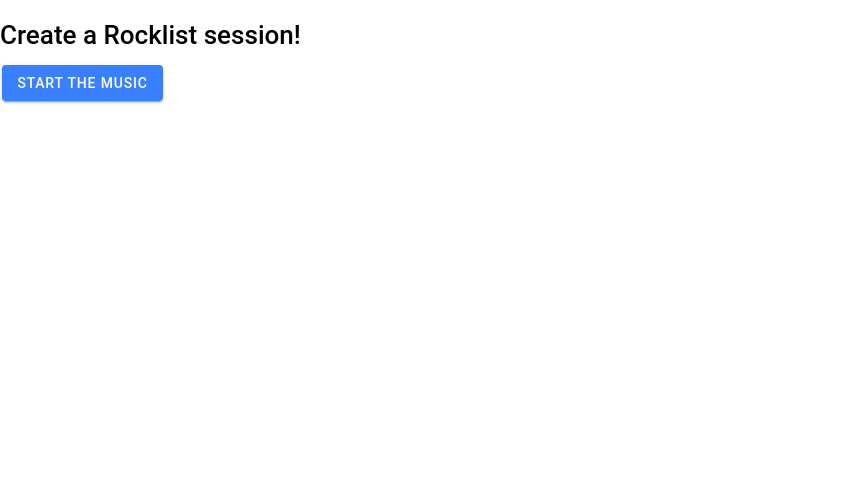
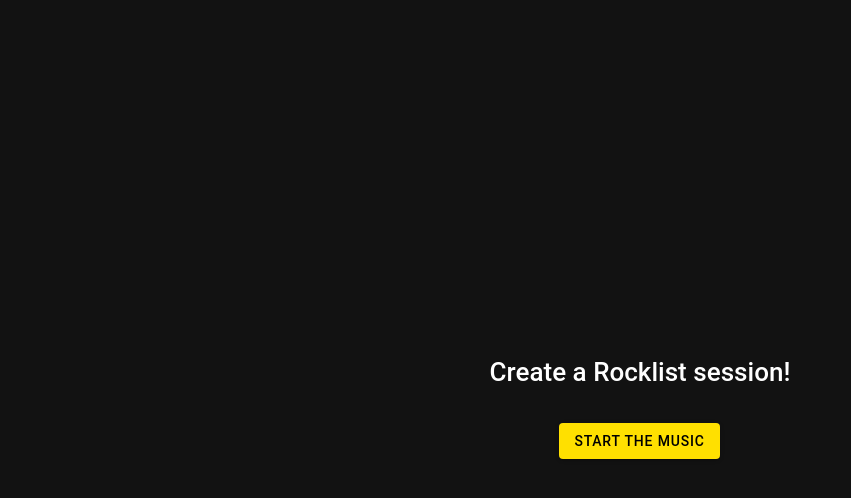
Before and after one commit to bakkerjean/exercise, a React (Create React App) app in the folder client/: page / in a window 1280 px wide. Shown: the top 498 px of the page, without its empty margins (0-851 px from the left). Built offline with nearby package versions, Linux system fonts and the light colour scheme.

Commit message:
corp styling

```diff
--- a/client/src/pages/Login/index.tsx
+++ b/client/src/pages/Login/index.tsx
@@ -1,5 +1,7 @@
 import React from 'react'
 import { IonText, IonButton } from '@ionic/react'
+
+import './style.css'
 
 export interface LoginProps {
   isLoggedIn: (val: any) => void
@@ -17,7 +19,9 @@
         <IonText>
           <h1>Create a Rocklist session!</h1>
         </IonText>
-        <IonButton onClick={() => login()}>Start the music</IonButton>
+        <IonButton className="button-start" onClick={() => login()}>
+          Start the music
+        </IonButton>
       </div>
     </div>
   )
--- /dev/null
+++ b/client/src/pages/Login/style.css
@@ -0,0 +1,11 @@
+.container {
+    width: 100%;
+    margin: auto;
+    color: white;
+    text-align: center;
+}
+
+.button-start {
+    color: black;
+    margin-top: 25px;
+}
--- a/client/src/theme/variables.css
+++ b/client/src/theme/variables.css
@@ -1,148 +1,67 @@
 /* Ionic Variables and Theming. For more info, please see:
 http://ionicframework.com/docs/theming/ */
 
-/** Ionic CSS Variables **/
 :root {
-  /** primary **/
-  --ion-color-primary: #3880ff;
-  --ion-color-primary-rgb: 56, 128, 255;
+  --ion-color-primary: #FFE000;
+  --ion-color-primary-rgb: 66, 140, 255;
   --ion-color-primary-contrast: #ffffff;
   --ion-color-primary-contrast-rgb: 255, 255, 255;
-  --ion-color-primary-shade: #3171e0;
-  --ion-color-primary-tint: #4c8dff;
-
-  /** secondary **/
-  --ion-color-secondary: #3dc2ff;
-  --ion-color-secondary-rgb: 61, 194, 255;
-  --ion-color-secondary-contrast: #ffffff;
-  --ion-color-secondary-contrast-rgb: 255, 255, 255;
-  --ion-color-secondary-shade: #36abe0;
-  --ion-color-secondary-tint: #50c8ff;
-
-  /** tertiary **/
-  --ion-color-tertiary: #5260ff;
-  --ion-color-tertiary-rgb: 82, 96, 255;
-  --ion-color-tertiary-contrast: #ffffff;
-  --ion-color-tertiary-contrast-rgb: 255, 255, 255;
-  --ion-color-tertiary-shade: #4854e0;
-  --ion-color-tertiary-tint: #6370ff;
-
-  /** success **/
-  --ion-color-success: #2dd36f;
-  --ion-color-success-rgb: 45, 211, 111;
-  --ion-color-success-contrast: #ffffff;
-  --ion-color-success-contrast-rgb: 255, 255, 255;
-  --ion-color-success-shade: #28ba62;
-  --ion-color-success-tint: #42d77d;
-
-  /** warning **/
-  --ion-color-warning: #ffc409;
-  --ion-color-warning-rgb: 255, 196, 9;
-  --ion-color-warning-contrast: #000000;
-  --ion-color-warning-contrast-rgb: 0, 0, 0;
-  --ion-color-warning-shade: #e0ac08;
-  --ion-color-warning-tint: #ffca22;
-
-  /** danger **/
-  --ion-color-danger: #eb445a;
-  --ion-color-danger-rgb: 235, 68, 90;
-  --ion-color-danger-contrast: #ffffff;
-  --ion-color-danger-contrast-rgb: 255, 255, 255;
-  --ion-color-danger-shade: #cf3c4f;
-  --ion-color-danger-tint: #ed576b;
-
-  /** dark **/
-  --ion-color-dark: #222428;
-  --ion-color-dark-rgb: 34, 36, 40;
-  --ion-color-dark-contrast: #ffffff;
-  --ion-color-dark-contrast-rgb: 255, 255, 255;
-  --ion-color-dark-shade: #1e2023;
-  --ion-color-dark-tint: #383a3e;
-
-  /** medium **/
-  --ion-color-medium: #92949c;
-  --ion-color-medium-rgb: 146, 148, 156;
-  --ion-color-medium-contrast: #ffffff;
-  --ion-color-medium-contrast-rgb: 255, 255, 255;
-  --ion-color-medium-shade: #808289;
-  --ion-color-medium-tint: #9d9fa6;
-
-  /** light **/
-  --ion-color-light: #f4f5f8;
-  --ion-color-light-rgb: 244, 245, 248;
-  --ion-color-light-contrast: #000000;
-  --ion-color-light-contrast-rgb: 0, 0, 0;
-  --ion-color-light-shade: #d7d8da;
-  --ion-color-light-tint: #f5f6f9;
-}
-
-@media (prefers-color-scheme: dark) {
-  /*
-   * Dark Colors
-   * -------------------------------------------
-   */
-
-  body {
-    --ion-color-primary: #428cff;
-    --ion-color-primary-rgb: 66,140,255;
-    --ion-color-primary-contrast: #ffffff;
-    --ion-color-primary-contrast-rgb: 255,255,255;
   --ion-color-primary-shade: #3a7be0;
   --ion-color-primary-tint: #5598ff;
 
   --ion-color-secondary: #50c8ff;
-    --ion-color-secondary-rgb: 80,200,255;
+  --ion-color-secondary-rgb: 80, 200, 255;
   --ion-color-secondary-contrast: #ffffff;
-    --ion-color-secondary-contrast-rgb: 255,255,255;
+  --ion-color-secondary-contrast-rgb: 255, 255, 255;
   --ion-color-secondary-shade: #46b0e0;
   --ion-color-secondary-tint: #62ceff;
 
   --ion-color-tertiary: #6a64ff;
-    --ion-color-tertiary-rgb: 106,100,255;
+  --ion-color-tertiary-rgb: 106, 100, 255;
   --ion-color-tertiary-contrast: #ffffff;
-    --ion-color-tertiary-contrast-rgb: 255,255,255;
+  --ion-color-tertiary-contrast-rgb: 255, 255, 255;
   --ion-color-tertiary-shade: #5d58e0;
   --ion-color-tertiary-tint: #7974ff;
 
   --ion-color-success: #2fdf75;
-    --ion-color-success-rgb: 47,223,117;
+  --ion-color-success-rgb: 47, 223, 117;
   --ion-color-success-contrast: #000000;
-    --ion-color-success-contrast-rgb: 0,0,0;
+  --ion-color-success-contrast-rgb: 0, 0, 0;
   --ion-color-success-shade: #29c467;
   --ion-color-success-tint: #44e283;
 
   --ion-color-warning: #ffd534;
-    --ion-color-warning-rgb: 255,213,52;
+  --ion-color-warning-rgb: 255, 213, 52;
   --ion-color-warning-contrast: #000000;
-    --ion-color-warning-contrast-rgb: 0,0,0;
+  --ion-color-warning-contrast-rgb: 0, 0, 0;
   --ion-color-warning-shade: #e0bb2e;
   --ion-color-warning-tint: #ffd948;
 
   --ion-color-danger: #ff4961;
-    --ion-color-danger-rgb: 255,73,97;
+  --ion-color-danger-rgb: 255, 73, 97;
   --ion-color-danger-contrast: #ffffff;
-    --ion-color-danger-contrast-rgb: 255,255,255;
+  --ion-color-danger-contrast-rgb: 255, 255, 255;
   --ion-color-danger-shade: #e04055;
   --ion-color-danger-tint: #ff5b71;
 
   --ion-color-dark: #f4f5f8;
-    --ion-color-dark-rgb: 244,245,248;
+  --ion-color-dark-rgb: 244, 245, 248;
   --ion-color-dark-contrast: #000000;
-    --ion-color-dark-contrast-rgb: 0,0,0;
+  --ion-color-dark-contrast-rgb: 0, 0, 0;
   --ion-color-dark-shade: #d7d8da;
   --ion-color-dark-tint: #f5f6f9;
 
   --ion-color-medium: #989aa2;
-    --ion-color-medium-rgb: 152,154,162;
+  --ion-color-medium-rgb: 152, 154, 162;
   --ion-color-medium-contrast: #000000;
-    --ion-color-medium-contrast-rgb: 0,0,0;
+  --ion-color-medium-contrast-rgb: 0, 0, 0;
   --ion-color-medium-shade: #86888f;
   --ion-color-medium-tint: #a2a4ab;
 
   --ion-color-light: #222428;
-    --ion-color-light-rgb: 34,36,40;
+  --ion-color-light-rgb: 34, 36, 40;
   --ion-color-light-contrast: #ffffff;
-    --ion-color-light-contrast-rgb: 255,255,255;
+  --ion-color-light-contrast-rgb: 255, 255, 255;
   --ion-color-light-shade: #1e2023;
   --ion-color-light-tint: #383a3e;
 }
@@ -154,10 +73,10 @@
 
 .ios body {
   --ion-background-color: #000000;
-    --ion-background-color-rgb: 0,0,0;
+  --ion-background-color-rgb: 0, 0, 0;
 
   --ion-text-color: #ffffff;
-    --ion-text-color-rgb: 255,255,255;
+  --ion-text-color-rgb: 255, 255, 255;
 
   --ion-color-step-50: #0d0d0d;
   --ion-color-step-100: #1a1a1a;
@@ -186,7 +105,6 @@
   --ion-card-background: #1c1c1d;
 }
 
-
 /*
    * Material Design Dark Theme
    * -------------------------------------------
@@ -194,10 +112,10 @@
 
 .md body {
   --ion-background-color: #121212;
-    --ion-background-color-rgb: 18,18,18;
+  --ion-background-color-rgb: 18, 18, 18;
 
   --ion-text-color: #ffffff;
-    --ion-text-color-rgb: 255,255,255;
+  --ion-text-color-rgb: 255, 255, 255;
 
   --ion-border-color: #222222;
 
@@ -229,4 +147,3 @@
 
   --ion-card-background: #1e1e1e;
 }
-}
```
Lines whose indentation alone changed are shown as unchanged.
